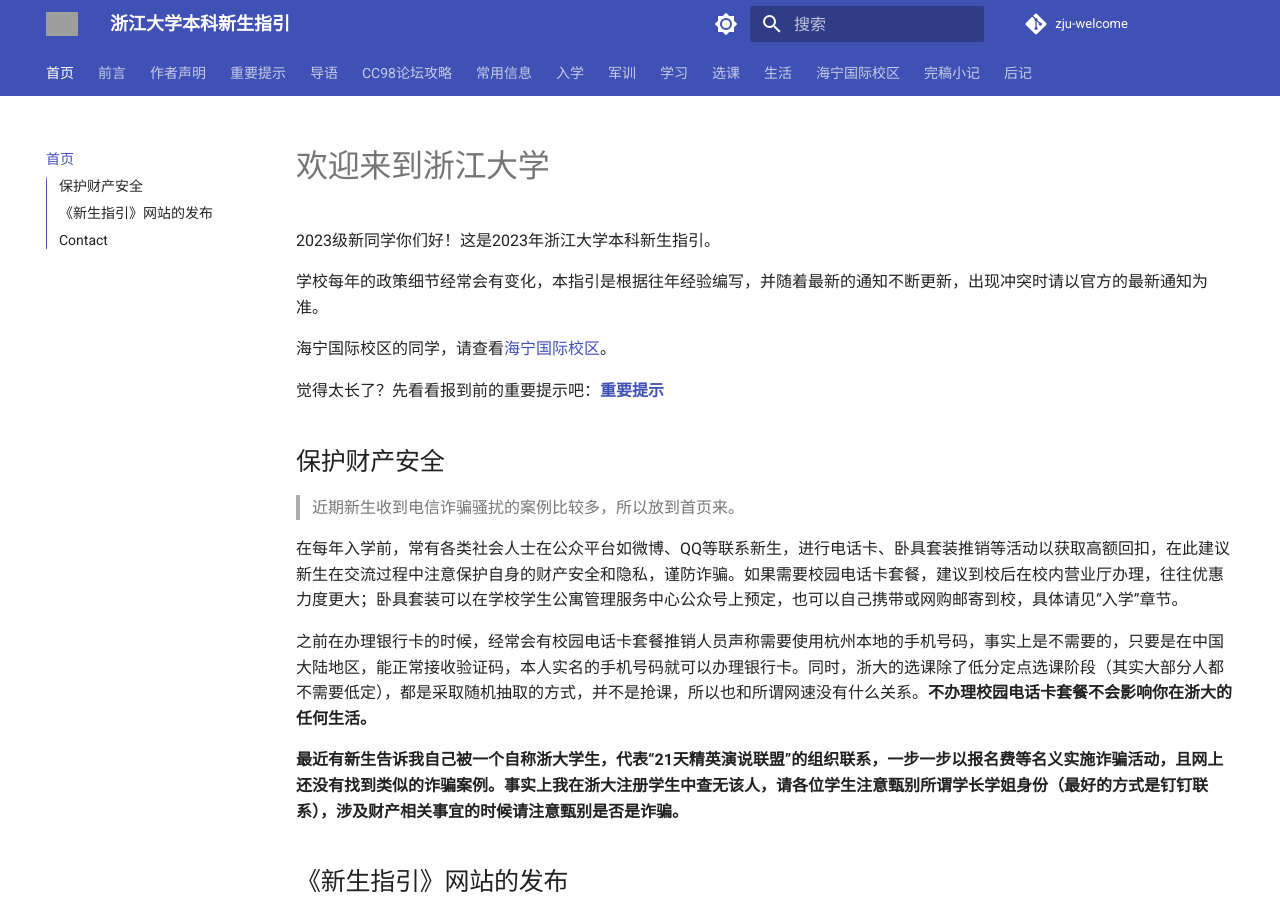
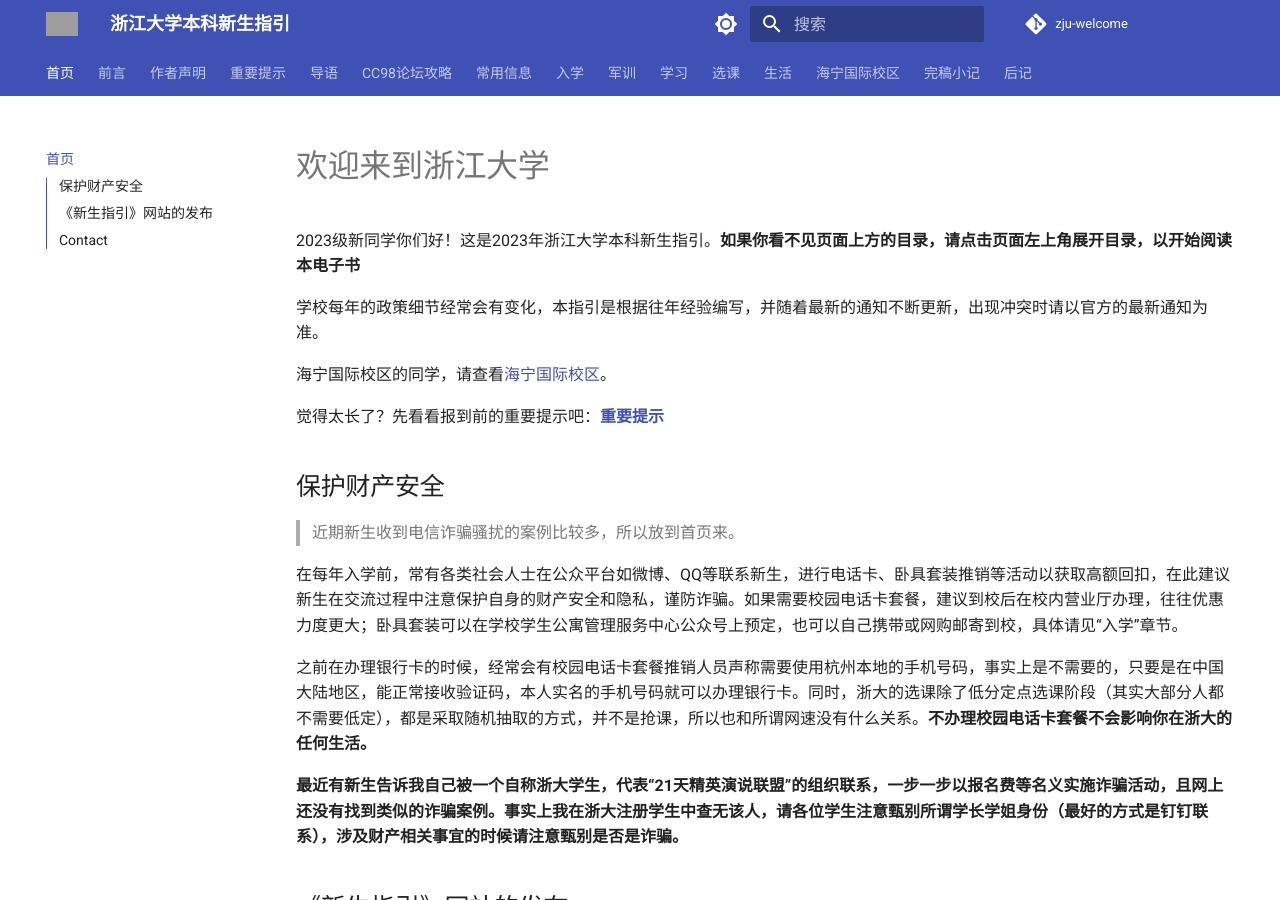
Before and after one commit to mini-full/zju-welcome, an MkDocs documentation site: the page built from docs/index.md, in a window 1280 px wide and 900 px high. Built offline with MkDocs 1.6.1 and Material for MkDocs 9.7.7, drawn with Linux system fonts in a browser that asks for light colours; comment, search, counter and statistics services are not loaded; grey boxes are pictures that could not be loaded.

```diff
--- a/docs/index.md
+++ b/docs/index.md
@@ -1,6 +1,6 @@
 # 欢迎来到浙江大学
 
-2023级新同学你们好！这是2023年浙江大学本科新生指引。
+2023级新同学你们好！这是2023年浙江大学本科新生指引。**如果你看不见页面上方的目录，请点击页面左上角展开目录，以开始阅读本电子书**
 
 学校每年的政策细节经常会有变化，本指引是根据往年经验编写，并随着最新的通知不断更新，出现冲突时请以官方的最新通知为准。
 
```
